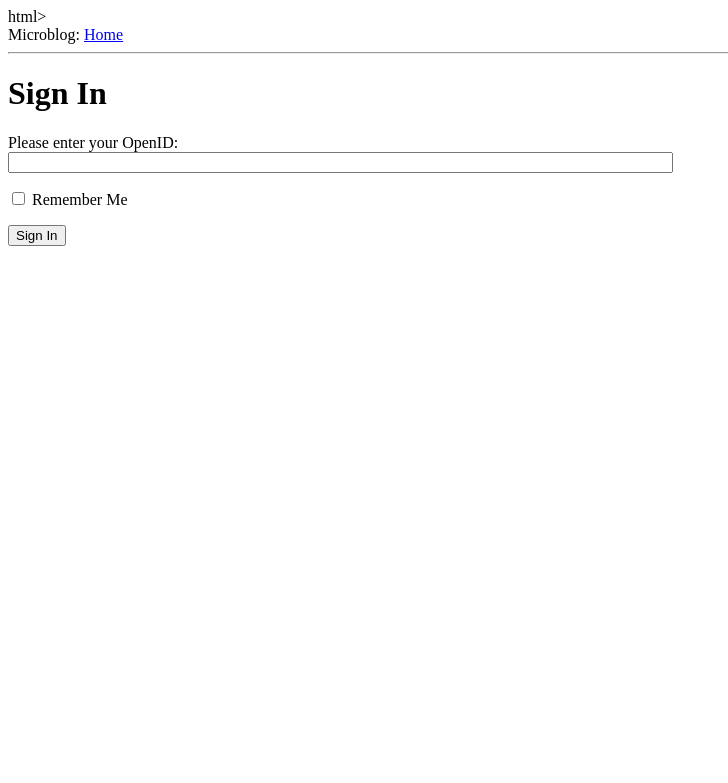
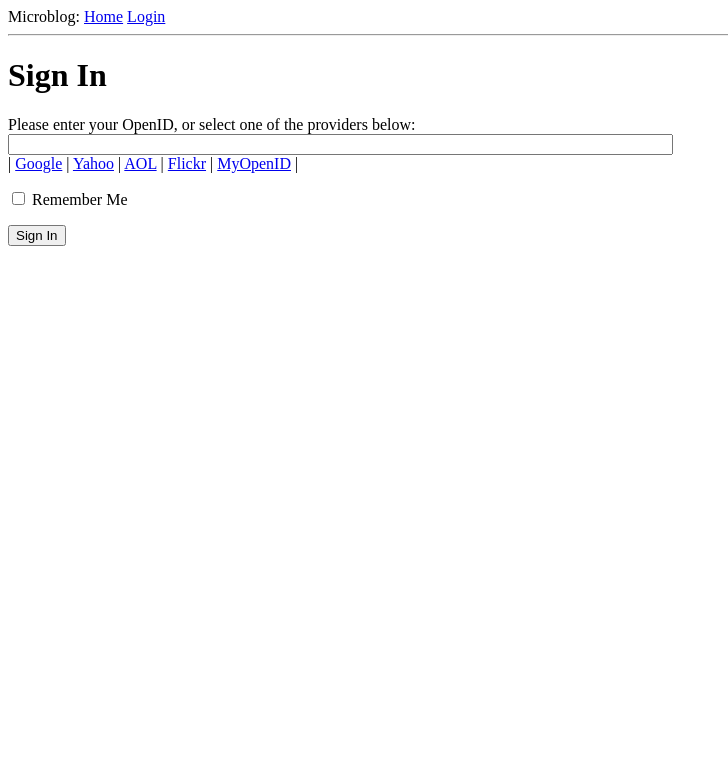
Before and after one commit to buckbaskin/Insight, a Flask app: page /login in a window 1280 px wide. Shown: the top 783 px of the page, without its empty margins (0-728 px from the left). Run offline with Flask 2, Linux system fonts and the light colour scheme.

Commit message:
A bit of javascript magic to make openId things

```diff
--- a/web_app/app/templates/base.html
+++ b/web_app/app/templates/base.html
@@ -1,4 +1,4 @@
-html>
+<html>
   <head>
     {% if title %}
     <title>{{ title }} - microblog</title>
@@ -7,7 +7,7 @@ html>
     {% endif %}
   </head>
   <body>
-    <div>Microblog: <a href="/index">Home</a></div>
+    <div>Microblog: <a href="/index">Home</a> <a href="/login">Login</a></div>
     <hr>
     {% with messages = get_flashed_messages() %}
       {% if messages %}
--- a/web_app/app/templates/login.html
+++ b/web_app/app/templates/login.html
@@ -1,13 +1,32 @@
-<!-- extend from base layout -->
+<!-- extend base layout -->
 {% extends "base.html" %}
 
 {% block content %}
+	<script type="text/javascript">
+	function set_openid(openid, pr)
+	{
+	    u = openid.search('<username>')
+	    if (u != -1) {
+	        // openid requires username
+	        user = prompt('Enter your ' + pr + ' username:')
+	        openid = openid.substr(0, u) + user
+	    }
+	    form = document.forms['login'];
+	    form.elements['openid'].value = openid
+	}
+	</script>
 	<h1>Sign In</h1>
 	<form action="" method="post" name="login">
 	    {{ form.hidden_tag() }}
 	    <p>
-          Please enter your OpenID:<br>
-          {{ form.openid(size=80) }}<br>
+	        Please enter your OpenID, or select one of the providers below:<br>
+	        {{ form.openid(size=80) }}
+	        {% for error in form.openid.errors %}
+	          <span style="color: red;">[{{error}}]</span>
+	        {% endfor %}<br>
+	        |{% for pr in providers %}
+	          <a href="javascript:set_openid('{{ pr.url }}', '{{ pr.name }}');">{{ pr.name }}</a> |
+	        {% endfor %}
 	    </p>
 	    <p>{{ form.remember_me }} Remember Me</p>
 	    <p><input type="submit" value="Sign In"></p>
--- a/web_app/app/views.py
+++ b/web_app/app/views.py
@@ -31,4 +31,5 @@ def login():
         return redirect('/index')
     return render_template('login.html',
                            title='Sign In',
-                           form=form)
+                           form=form,
+                           providers=app.config['OPENID_PROVIDERS'])
--- a/web_app/config/server_config.py
+++ b/web_app/config/server_config.py
@@ -4,4 +4,9 @@ config = dict([('DEBUG', True),
                ('PORT', 5000),
                ('HOST', '127.0.0.1'),
                ('WTF_CSRF_ENABLED', True),
+               ('OPENID_PROVIDERS', [{'name': 'Google', 'url': 'https://www.google.com/accounts/o8/id'},
+                                    {'name': 'Yahoo', 'url': 'https://me.yahoo.com'},
+                                    {'name': 'AOL', 'url': 'http://openid.aol.com/<username>'},
+                                    {'name': 'Flickr', 'url': 'http://www.flickr.com/<username>'},
+                                    {'name': 'MyOpenID', 'url': 'https://www.myopenid.com'}]),
                ('SECRET_KEY', secret_config.SECRET_KEY)])
```
Lines whose indentation alone changed are shown as unchanged.
